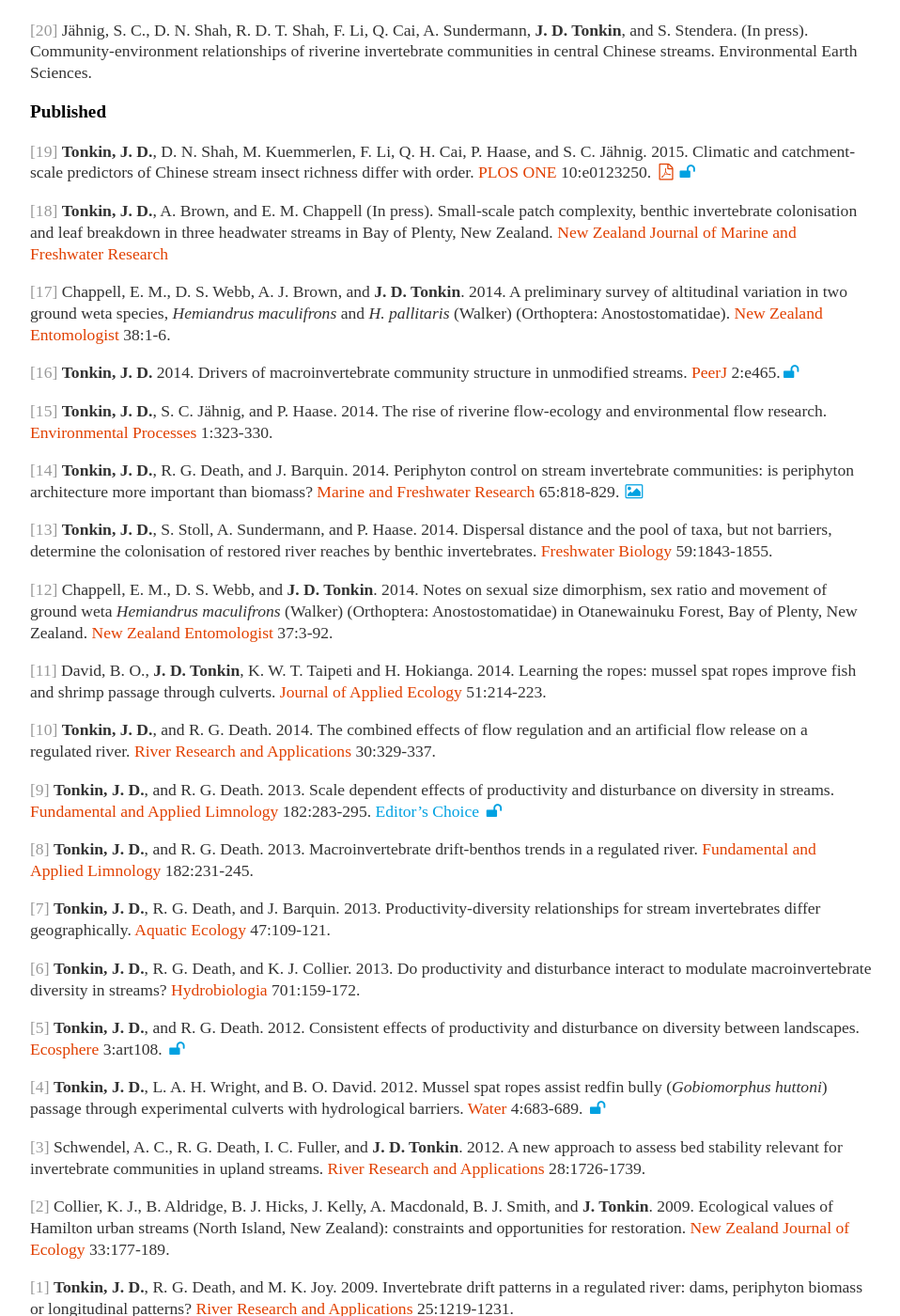
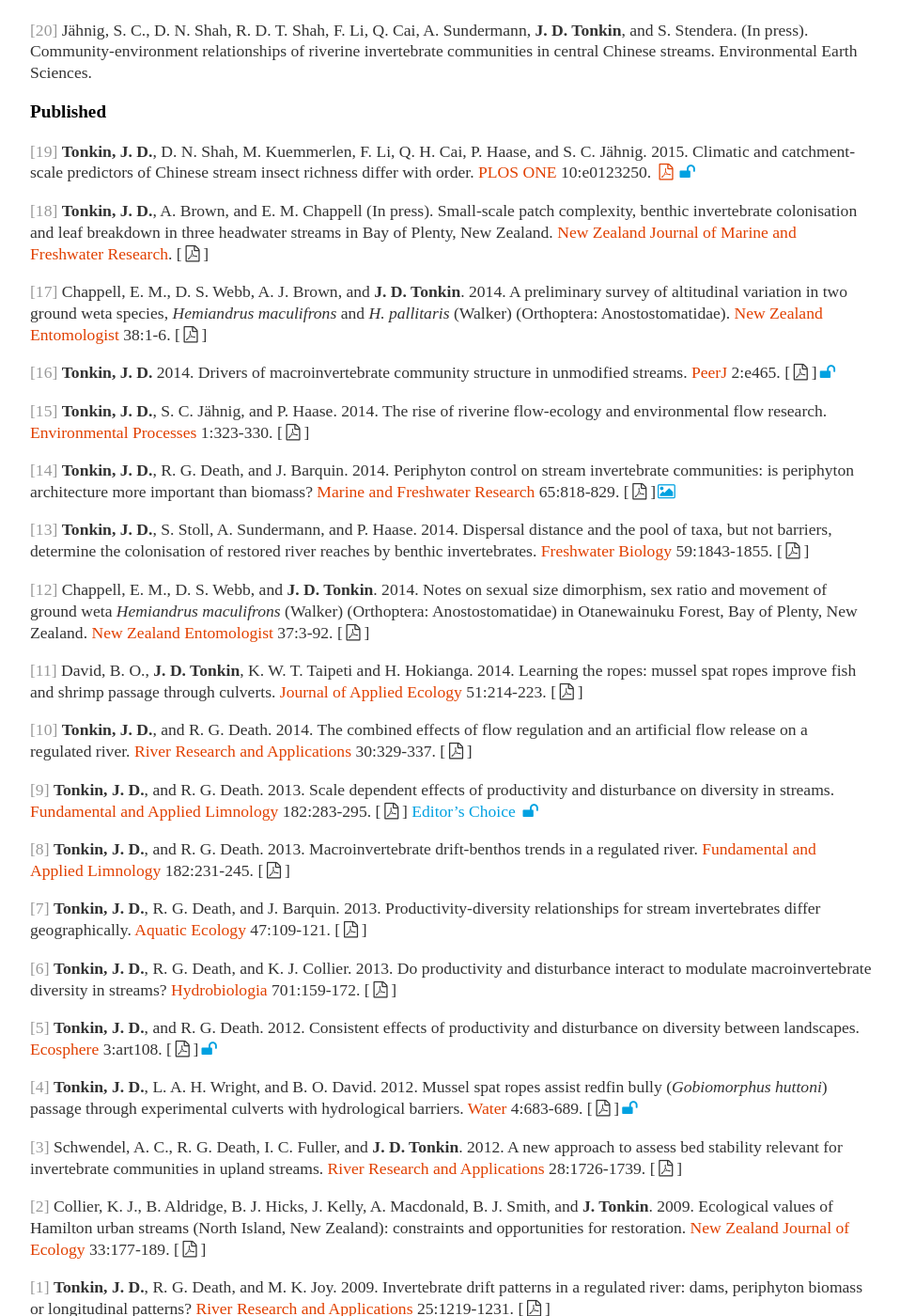
Before and after one commit to jdtonkin/jdtonkin.github.io, a Jekyll site: the page built from Publications/index.md, in a window 1280 px wide and 1400 px high, scrolled down 847 px. Shown: the whole window at 94% size, without its empty margins (160-1118 px from the left). Built offline with Jekyll 4.4.1, drawn with Linux system fonts in a browser that asks for light colours; nearby versions of some CDN libraries; some web fonts are replaced.

Commit message:
Update index.md

```diff
--- a/Publications/index.md
+++ b/Publications/index.md
@@ -64,41 +64,41 @@
 
 <span style="color:#999">[19]</span> **Tonkin, J. D.**, D. N. Shah, M. Kuemmerlen, F. Li, Q. H. Cai, P. Haase, and S. C. Jähnig. 2015. Climatic and catchment-scale predictors of Chinese stream insect richness differ with order. <a href="http://dx.doi.org/10.1371/journal.pone.0123250" target="_blank">PLOS ONE</a> 10:e0123250. [<i class="fa fa-fw fa-file-pdf-o"></i>](2015 Tonkin etal PLOS ONE.pdf)<span style="color:#00a1e1"><i class="fa fa-fw fa-unlock"></i></span>
 
-<span style="color:#999">[18]</span> **Tonkin, J. D.**, A. Brown, and E. M. Chappell (In press). Small-scale patch complexity, benthic invertebrate colonisation and leaf breakdown in three headwater streams in Bay of Plenty, New Zealand. <a href="http://dx.doi.org/10.1080/00288330.2014.980748" target="_blank">New Zealand Journal of Marine and Freshwater Research</a>
+<span style="color:#999">[18]</span> **Tonkin, J. D.**, A. Brown, and E. M. Chappell (In press). Small-scale patch complexity, benthic invertebrate colonisation and leaf breakdown in three headwater streams in Bay of Plenty, New Zealand. <a href="http://dx.doi.org/10.1080/00288330.2014.980748" target="_blank">New Zealand Journal of Marine and Freshwater Research</a>. [<i class="fa fa-fw fa-file-pdf-o"></i>]
 
-<span style="color:#999">[17]</span> Chappell, E. M., D. S. Webb, A. J. Brown, and **J. D. Tonkin**. 2014. A preliminary survey of altitudinal variation in two ground weta species, *Hemiandrus maculifrons* and *H. pallitaris* (Walker) (Orthoptera: Anostostomatidae). <a href="http://dx.doi.org/10.1080/00779962.2014.922234" target="_blank">New Zealand Entomologist</a> 38:1-6.
+<span style="color:#999">[17]</span> Chappell, E. M., D. S. Webb, A. J. Brown, and **J. D. Tonkin**. 2014. A preliminary survey of altitudinal variation in two ground weta species, *Hemiandrus maculifrons* and *H. pallitaris* (Walker) (Orthoptera: Anostostomatidae). <a href="http://dx.doi.org/10.1080/00779962.2014.922234" target="_blank">New Zealand Entomologist</a> 38:1-6. [<i class="fa fa-fw fa-file-pdf-o"></i>]
 
-<span style="color:#999">[16]</span> **Tonkin, J. D.** 2014. Drivers of macroinvertebrate community structure in unmodified streams. <a href="https://dx.doi.org/10.7717/peerj.465" target="_blank">PeerJ</a> 2:e465.<span style="color:#00a1e1"><i class="fa fa-fw fa-unlock"></i></span>
+<span style="color:#999">[16]</span> **Tonkin, J. D.** 2014. Drivers of macroinvertebrate community structure in unmodified streams. <a href="https://dx.doi.org/10.7717/peerj.465" target="_blank">PeerJ</a> 2:e465. [<i class="fa fa-fw fa-file-pdf-o"></i>]<span style="color:#00a1e1"><i class="fa fa-fw fa-unlock"></i></span>
 
-<span style="color:#999">[15]</span> **Tonkin, J. D.**, S. C. Jähnig, and P. Haase. 2014. The rise of riverine flow-ecology and environmental flow research. <a href="http://dx.doi.org/10.1007/s40710-014-0024-8" target="_blank">Environmental Processes</a> 1:323-330.
+<span style="color:#999">[15]</span> **Tonkin, J. D.**, S. C. Jähnig, and P. Haase. 2014. The rise of riverine flow-ecology and environmental flow research. <a href="http://dx.doi.org/10.1007/s40710-014-0024-8" target="_blank">Environmental Processes</a> 1:323-330. [<i class="fa fa-fw fa-file-pdf-o"></i>]
 
-<span style="color:#999">[14]</span> **Tonkin, J. D.**, R. G. Death, and J. Barquin. 2014. Periphyton control on stream invertebrate communities: is periphyton architecture more important than biomass? <a href="http://dx.doi.org/10.1071/MF13271" target="_blank">Marine and Freshwater Research</a> 65:818-829. <span style="color:#00a1e1"><i class="fa fa-fw fa-photo"></i></span>
+<span style="color:#999">[14]</span> **Tonkin, J. D.**, R. G. Death, and J. Barquin. 2014. Periphyton control on stream invertebrate communities: is periphyton architecture more important than biomass? <a href="http://dx.doi.org/10.1071/MF13271" target="_blank">Marine and Freshwater Research</a> 65:818-829. [<i class="fa fa-fw fa-file-pdf-o"></i>]<span style="color:#00a1e1"><i class="fa fa-fw fa-photo"></i></span>
 
-<span style="color:#999">[13]</span> **Tonkin, J. D.**, S. Stoll, A. Sundermann, and P. Haase. 2014. Dispersal distance and the pool of taxa, but not barriers, determine the colonisation of restored river reaches by benthic invertebrates. <a href="http://dx.doi.org/10.1111/fwb.12387" target="_blank">Freshwater Biology</a> 59:1843-1855.
+<span style="color:#999">[13]</span> **Tonkin, J. D.**, S. Stoll, A. Sundermann, and P. Haase. 2014. Dispersal distance and the pool of taxa, but not barriers, determine the colonisation of restored river reaches by benthic invertebrates. <a href="http://dx.doi.org/10.1111/fwb.12387" target="_blank">Freshwater Biology</a> 59:1843-1855. [<i class="fa fa-fw fa-file-pdf-o"></i>]
 
-<span style="color:#999">[12]</span> Chappell, E. M., D. S. Webb, and **J. D. Tonkin**. 2014. Notes on sexual size dimorphism, sex ratio and movement of ground weta *Hemiandrus maculifrons* (Walker) (Orthoptera: Anostostomatidae) in Otanewainuku Forest, Bay of Plenty, New Zealand. <a href="http://dx.doi.org/10.1080/00779962.2013.856377" target="_blank">New Zealand Entomologist</a> 37:3-92.
+<span style="color:#999">[12]</span> Chappell, E. M., D. S. Webb, and **J. D. Tonkin**. 2014. Notes on sexual size dimorphism, sex ratio and movement of ground weta *Hemiandrus maculifrons* (Walker) (Orthoptera: Anostostomatidae) in Otanewainuku Forest, Bay of Plenty, New Zealand. <a href="http://dx.doi.org/10.1080/00779962.2013.856377" target="_blank">New Zealand Entomologist</a> 37:3-92. [<i class="fa fa-fw fa-file-pdf-o"></i>]
 
-<span style="color:#999">[11]</span> David, B. O., **J. D. Tonkin**, K. W. T. Taipeti and H. Hokianga. 2014. Learning the ropes: mussel spat ropes improve fish and shrimp passage through culverts. <a href="http://dx.doi.org/10.1111/1365-2664.12178" target="_blank">Journal of Applied Ecology</a> 51:214-223.
+<span style="color:#999">[11]</span> David, B. O., **J. D. Tonkin**, K. W. T. Taipeti and H. Hokianga. 2014. Learning the ropes: mussel spat ropes improve fish and shrimp passage through culverts. <a href="http://dx.doi.org/10.1111/1365-2664.12178" target="_blank">Journal of Applied Ecology</a> 51:214-223. [<i class="fa fa-fw fa-file-pdf-o"></i>]
 
-<span style="color:#999">[10]</span> **Tonkin, J. D.**, and R. G. Death. 2014. The combined effects of flow regulation and an artificial flow release on a regulated river. <a href="http://dx.doi.org/10.1002/rra.2650" target="_blank">River Research and Applications</a> 30:329-337.
+<span style="color:#999">[10]</span> **Tonkin, J. D.**, and R. G. Death. 2014. The combined effects of flow regulation and an artificial flow release on a regulated river. <a href="http://dx.doi.org/10.1002/rra.2650" target="_blank">River Research and Applications</a> 30:329-337. [<i class="fa fa-fw fa-file-pdf-o"></i>]
 
-<span style="color:#999">[9]</span> **Tonkin, J. D.**, and R. G. Death. 2013. Scale dependent effects of productivity and disturbance on diversity in streams. <a href="http://dx.doi.org/10.1127/1863-9135/2013/0402" target="_blank">Fundamental and Applied Limnology</a> 182:283-295. <span style="color:#00a1e1">Editor’s Choice <i class="fa fa-fw fa-unlock"></i></span>
+<span style="color:#999">[9]</span> **Tonkin, J. D.**, and R. G. Death. 2013. Scale dependent effects of productivity and disturbance on diversity in streams. <a href="http://dx.doi.org/10.1127/1863-9135/2013/0402" target="_blank">Fundamental and Applied Limnology</a> 182:283-295. [<i class="fa fa-fw fa-file-pdf-o"></i>]<span style="color:#00a1e1"> Editor’s Choice <i class="fa fa-fw fa-unlock"></i></span>
 
-<span style="color:#999">[8]</span> **Tonkin, J. D.**, and R. G. Death. 2013. Macroinvertebrate drift-benthos trends in a regulated river. <a href="http://dx.doi.org/10.1127/1863-9135/2013/0404" target="_blank">Fundamental and Applied Limnology</a> 182:231-245.
+<span style="color:#999">[8]</span> **Tonkin, J. D.**, and R. G. Death. 2013. Macroinvertebrate drift-benthos trends in a regulated river. <a href="http://dx.doi.org/10.1127/1863-9135/2013/0404" target="_blank">Fundamental and Applied Limnology</a> 182:231-245. [<i class="fa fa-fw fa-file-pdf-o"></i>]
 
-<span style="color:#999">[7]</span> **Tonkin, J. D.**, R. G. Death, and J. Barquin. 2013. Productivity-diversity relationships for stream invertebrates differ geographically. <a href="http://dx.doi.org/10.1007/s10452-013-9429-0" target="_blank">Aquatic Ecology</a> 47:109-121.
+<span style="color:#999">[7]</span> **Tonkin, J. D.**, R. G. Death, and J. Barquin. 2013. Productivity-diversity relationships for stream invertebrates differ geographically. <a href="http://dx.doi.org/10.1007/s10452-013-9429-0" target="_blank">Aquatic Ecology</a> 47:109-121. [<i class="fa fa-fw fa-file-pdf-o"></i>]
 
-<span style="color:#999">[6]</span> **Tonkin, J. D.**, R. G. Death, and K. J. Collier. 2013. Do productivity and disturbance interact to modulate macroinvertebrate diversity in streams? <a href="http://dx.doi.org/10.1007/s10750-012-1248-0" target="_blank">Hydrobiologia</a> 701:159-172.
+<span style="color:#999">[6]</span> **Tonkin, J. D.**, R. G. Death, and K. J. Collier. 2013. Do productivity and disturbance interact to modulate macroinvertebrate diversity in streams? <a href="http://dx.doi.org/10.1007/s10750-012-1248-0" target="_blank">Hydrobiologia</a> 701:159-172. [<i class="fa fa-fw fa-file-pdf-o"></i>]
 
-<span style="color:#999">[5]</span> **Tonkin, J. D.**, and R. G. Death. 2012. Consistent effects of productivity and disturbance on diversity between landscapes. <a href="http://dx.doi.org/10.1890/ES12-00243.1" target="_blank">Ecosphere</a> 3:art108. <span style="color:#00a1e1"><i class="fa fa-fw fa-unlock"></i></span>
+<span style="color:#999">[5]</span> **Tonkin, J. D.**, and R. G. Death. 2012. Consistent effects of productivity and disturbance on diversity between landscapes. <a href="http://dx.doi.org/10.1890/ES12-00243.1" target="_blank">Ecosphere</a> 3:art108. [<i class="fa fa-fw fa-file-pdf-o"></i>]<span style="color:#00a1e1"><i class="fa fa-fw fa-unlock"></i></span>
 
-<span style="color:#999">[4]</span> **Tonkin, J. D.**, L. A. H. Wright, and B. O. David. 2012. Mussel spat ropes assist redfin bully (*Gobiomorphus huttoni*) passage through experimental culverts with hydrological barriers. <a href="http://dx.doi.org/10.3390/w4030713" target="_blank">Water</a> 4:683-689. <span style="color:#00a1e1"><i class="fa fa-fw fa-unlock"></i></span>
+<span style="color:#999">[4]</span> **Tonkin, J. D.**, L. A. H. Wright, and B. O. David. 2012. Mussel spat ropes assist redfin bully (*Gobiomorphus huttoni*) passage through experimental culverts with hydrological barriers. <a href="http://dx.doi.org/10.3390/w4030713" target="_blank">Water</a> 4:683-689. [<i class="fa fa-fw fa-file-pdf-o"></i>]<span style="color:#00a1e1"><i class="fa fa-fw fa-unlock"></i></span>
 
-<span style="color:#999">[3]</span> Schwendel, A. C., R. G. Death, I. C. Fuller, and **J. D. Tonkin**. 2012. A new approach to assess bed stability relevant for invertebrate communities in upland streams. <a href="http://dx.doi.org/10.1002/rra.1570" target="_blank">River Research and Applications</a> 28:1726-1739.
+<span style="color:#999">[3]</span> Schwendel, A. C., R. G. Death, I. C. Fuller, and **J. D. Tonkin**. 2012. A new approach to assess bed stability relevant for invertebrate communities in upland streams. <a href="http://dx.doi.org/10.1002/rra.1570" target="_blank">River Research and Applications</a> 28:1726-1739. [<i class="fa fa-fw fa-file-pdf-o"></i>]
 
-<span style="color:#999">[2]</span> Collier, K. J., B. Aldridge, B. J. Hicks, J. Kelly, A. Macdonald, B. J. Smith, and **J. Tonkin**. 2009. Ecological values of Hamilton urban streams (North Island, New Zealand): constraints and opportunities for restoration. <a href="http://newzealandecology.org/nzje/2893" target="_blank">New Zealand Journal of Ecology</a> 33:177-189.
+<span style="color:#999">[2]</span> Collier, K. J., B. Aldridge, B. J. Hicks, J. Kelly, A. Macdonald, B. J. Smith, and **J. Tonkin**. 2009. Ecological values of Hamilton urban streams (North Island, New Zealand): constraints and opportunities for restoration. <a href="http://newzealandecology.org/nzje/2893" target="_blank">New Zealand Journal of Ecology</a> 33:177-189. [<i class="fa fa-fw fa-file-pdf-o"></i>]
 
-<span style="color:#999">[1]</span> **Tonkin, J. D.**, R. G. Death, and M. K. Joy. 2009. Invertebrate drift patterns in a regulated river: dams, periphyton biomass or longitudinal patterns? <a href="http://dx.doi.org/10.1002/rra.1213" target="_blank">River Research and Applications</a> 25:1219-1231.
+<span style="color:#999">[1]</span> **Tonkin, J. D.**, R. G. Death, and M. K. Joy. 2009. Invertebrate drift patterns in a regulated river: dams, periphyton biomass or longitudinal patterns? <a href="http://dx.doi.org/10.1002/rra.1213" target="_blank">River Research and Applications</a> 25:1219-1231. [<i class="fa fa-fw fa-file-pdf-o"></i>]
 
 
 #Theses
```
